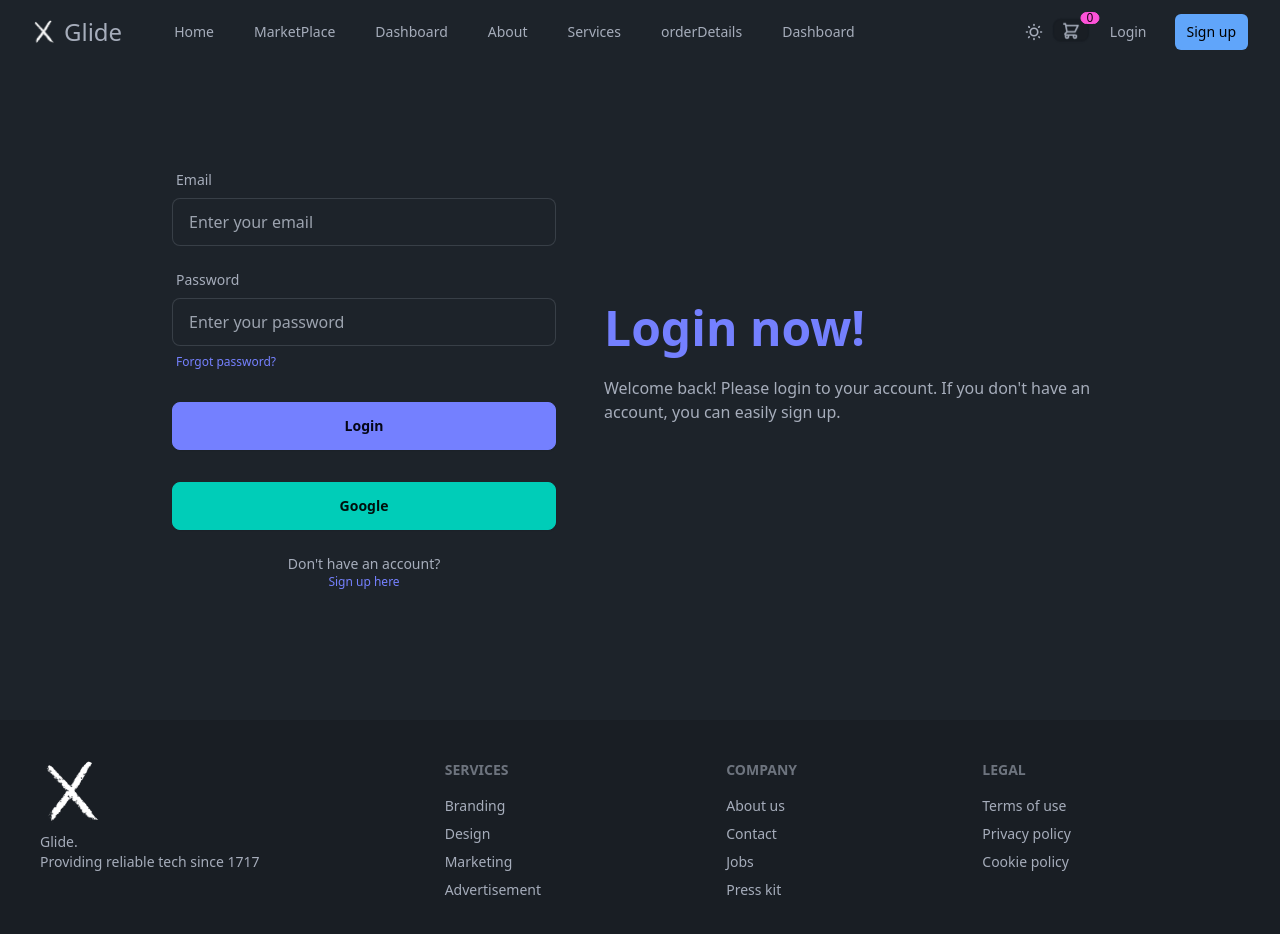
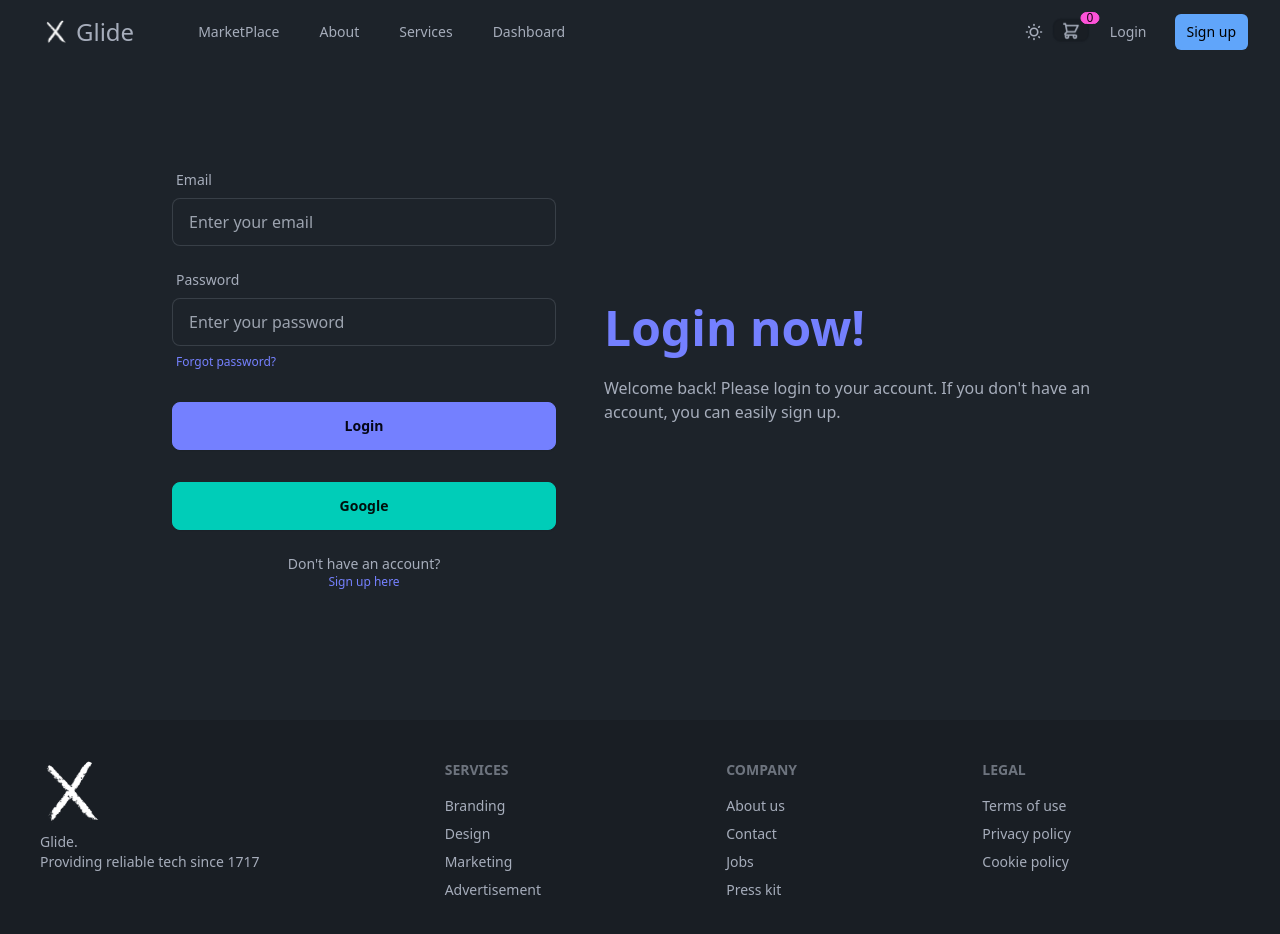
Before and after one commit to laakri/Glide, an Angular app: page /login in a window 1280 px wide. Shown: the top 934 px of the page. Built offline with nearby package versions, Linux system fonts and the light colour scheme.

Commit message:
fix(marketplace ) : returned data handling the fix $value BUG

```diff
--- a/src/app/Components/navbar/navbar.component.html
+++ b/src/app/Components/navbar/navbar.component.html
@@ -2,27 +2,20 @@
   <div class="mx-auto px-4 sm:px-6 lg:px-8">
     <div class="flex items-center justify-between h-16">
       <div class="flex items-center">
-        <div class="flex gap-2 items-center">
+        <a
+          href="#"
+          class="hover:text-primary px-3 py-2 rounded-md text-sm font-medium flex gap-2 items-center"
+        >
           <img class="h-6 w-auto" src="../../../assets/X-line.png" />
           <span class="text-2xl">Glide</span>
-        </div>
+        </a>
         <div class="hidden md:block">
           <div class="ml-10 flex items-baseline space-x-4">
             <a
-              href="#"
-              class="hover:bg-gray-700 px-3 py-2 rounded-md text-sm font-medium"
-              routerLinkActive
-              >Home</a
-            >
-            <a
               href="/marketplace"
               class="dark:hover:bg-gray-700 px-3 py-2 rounded-md text-sm font-medium"
+              routerLinkActive
               >MarketPlace</a
-            >
-            <a
-              href="/profile"
-              class="hover:bg-gray-700 px-3 py-2 rounded-md text-sm font-medium"
-              >Dashboard</a
             >
             <a
               href="/product"
@@ -30,14 +23,9 @@
               >About</a
             >
             <a
-              href="/order"
+              href="/"
               class="hover:bg-gray-700 px-3 py-2 rounded-md text-sm font-medium"
               >Services</a
-            >
-            <a
-              href="/orderDetails"
-              class="hover:bg-gray-700 px-3 py-2 rounded-md text-sm font-medium"
-              >orderDetails</a
             >
             <a
               href="/dashboard"
--- a/src/app/Pages/marketplace/marketplace.component.html
+++ b/src/app/Pages/marketplace/marketplace.component.html
@@ -78,20 +78,33 @@
             alt="Product Image"
           />
         </figure>
-        <div class="card-body">
-          <h2 class="card-title">{{ product.name }}</h2>
+        <div class="card-body p-4">
+          <a
+            [routerLink]="['/product', product.id]"
+            class="text-blue-500 hover:underline"
+          >
+            <h2 class="card-title">
+              {{ product.name }}
+            </h2>
+          </a>
+
           <p>{{ product.description }}</p>
           <p class="text-2xl">{{ product.price }}Dt</p>
-
-          <div class="card-actions w-full flex align-center mt-4">
-            <button class="btn btn-sm btn-primary">Buy Now</button>
+          <div
+            class="card-actions w-full flex justify-center items-center mt-4"
+          >
             <button
-              class="btn btn-sm btn-secondary"
+              class="btn btn-sm text-primary border-1 border-primary flex-grow"
+            >
+              Buy Now
+            </button>
+            <button
+              class="btn btn-sm text-secondary border-1 border-secondary flex-none"
               (click)="addToCart(product)"
             >
               <svg
                 xmlns="http://www.w3.org/2000/svg"
-                class="h-6 w-6"
+                class="h-5 w-5"
                 fill="none"
                 viewBox="0 0 24 24"
                 stroke="currentColor"
--- a/src/app/Pages/marketplace/marketplace.component.ts
+++ b/src/app/Pages/marketplace/marketplace.component.ts
@@ -3,11 +3,13 @@ import { Product } from '../../Models/product.model';
 import { ProductService } from '../../Services/product.service';
 import { FormsModule } from '@angular/forms';
 import { CartService } from '../../Services/cart.service';
+import { CommonModule } from '@angular/common';
+import { RouterModule } from '@angular/router';
 
 @Component({
   selector: 'app-marketplace',
   standalone: true,
-  imports: [FormsModule],
+  imports: [FormsModule, CommonModule, RouterModule],
   templateUrl: './marketplace.component.html',
   styleUrl: './marketplace.component.css',
 })
@@ -42,8 +44,12 @@ export class MarketplaceComponent {
   }
 
   loadProducts(): void {
-    this.productService.getProducts().subscribe((products: Product[]) => {
-      this.products = products;
+    this.productService.getProducts().subscribe((response: any) => {
+      if (response && response.$values) {
+        this.products = response.$values;
+      } else {
+        this.products = response;
+      }
       this.applyFiltersAndSearch();
     });
   }
--- a/src/app/Services/product.service.ts
+++ b/src/app/Services/product.service.ts
@@ -27,6 +27,16 @@ export class ProductService {
       })
     );
   }
+
+  getProductById(productId: number): Observable<Product> {
+    const productUrl = `${this.apiUrl}/${productId}`;
+    return this.http.get<Product>(productUrl).pipe(
+      catchError((error) => {
+        throw error;
+      })
+    );
+  }
+
   deleteProduct(productId: number): Observable<any> {
     const deleteUrl = `${this.apiUrl}/${productId}`;
     return this.http.delete<any>(deleteUrl).pipe(
@@ -35,6 +45,7 @@ export class ProductService {
       })
     );
   }
+
   searchProducts(
     nameOrDescription?: string,
     categories?: string[],
--- a/src/app/app.routes.ts
+++ b/src/app/app.routes.ts
@@ -20,7 +20,7 @@ export const routes: Routes = [
   { path: 'marketplace', component: MarketplaceComponent },
   { path: 'cart', component: CartComponent },
   { path: 'order', component: OrderComponent },
-  { path: 'product', component: ProductPageComponent },
+  { path: 'product/:productId', component: ProductPageComponent },
   { path: 'profile', component: ProfilePageComponent },
   { path: 'orderDetails/:orderId', component: OrderDetailsComponent },
   { path: 'login', component: LoginComponent },
```
